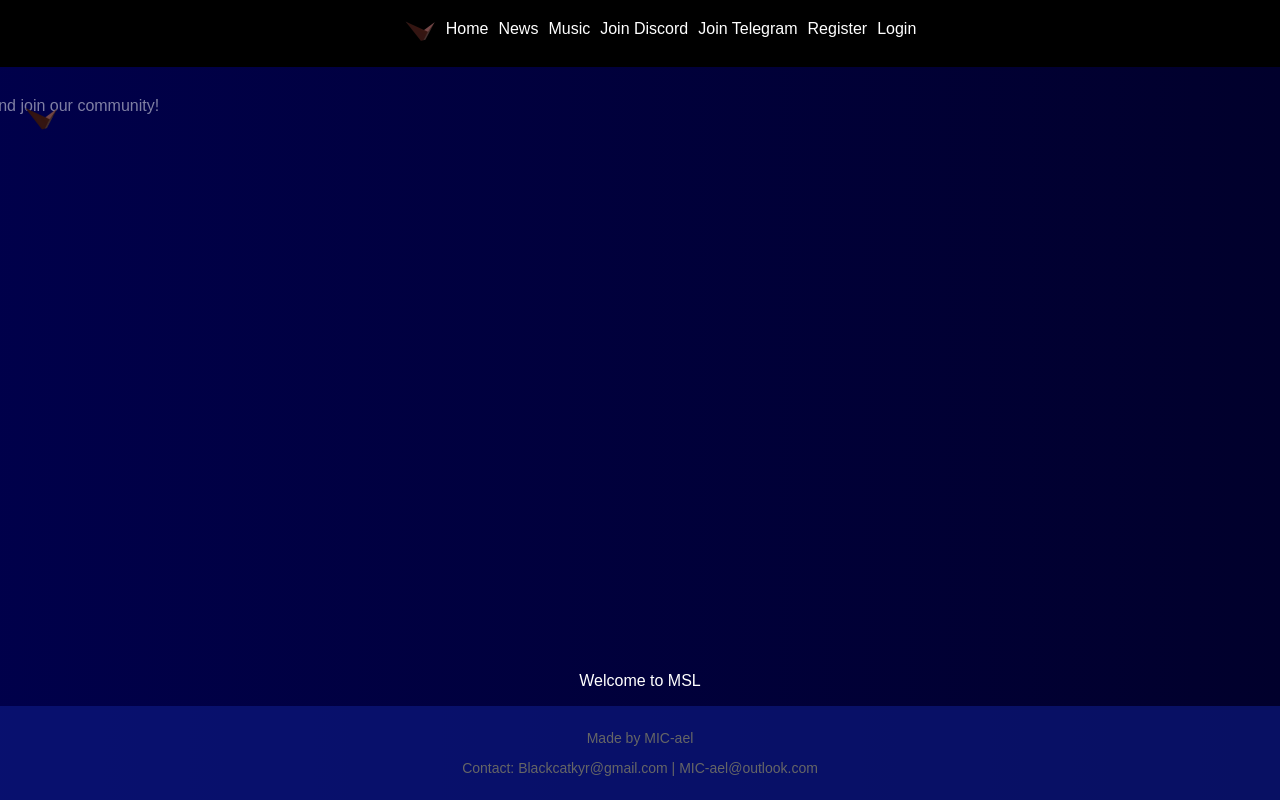
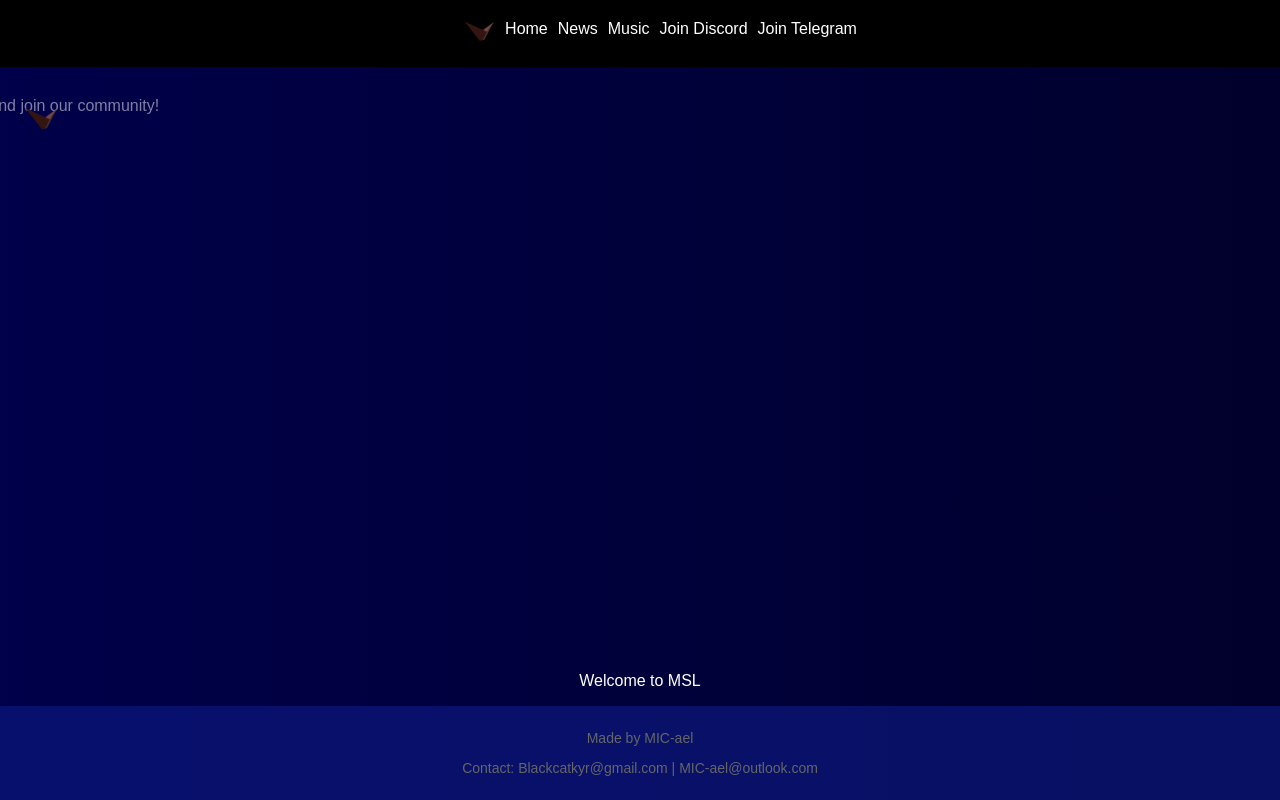
Before and after one commit to NorthCat-studio/MUSIC-SCP-SL-3, a plain HTML site: page index.html in a window 1280 px wide. Drawn offline with Linux system fonts and the light colour scheme.

Commit message:
Update index.html

```diff
--- a/index.html
+++ b/index.html
@@ -52,8 +52,7 @@
                     <a href="https://discord.gg/3puRBv6SKY" target="_blank" class="btn">Join Discord</a>
 
             <a href="https://t.me/musicscpsl" target="_blank" class="btn">Join Telegram</a>
-            <a href="#" id="register-btn" class="btn">Register</a>
-            <a href="#" id="login-btn" class="btn">Login</a>
+
         </nav>
     </header>
 
```
